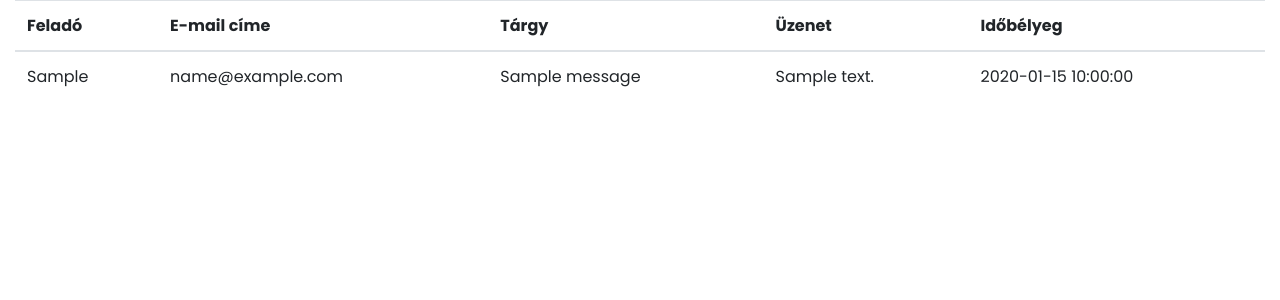
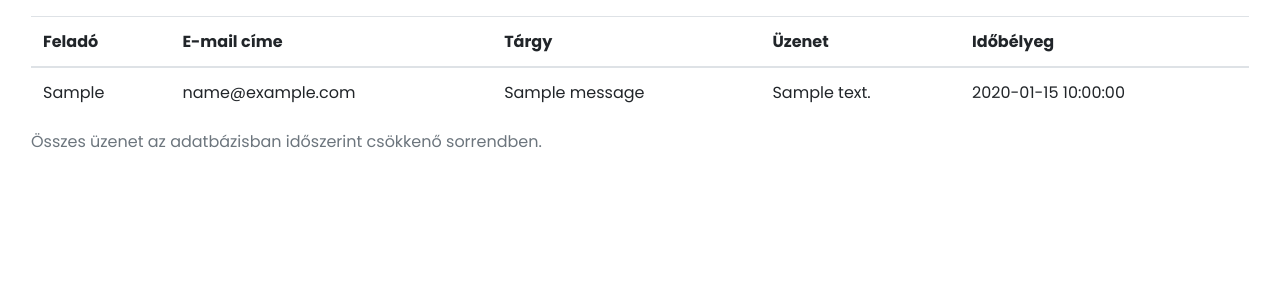
Before and after one commit to jozgyb/WebProgAlapjai, a PHP site: page /uzenetek in a window 1280 px wide. Shown: the part 154-454 px from the top of the page. Run offline with PHP 8.4, Linux system fonts and the light colour scheme; tables that the repository leaves empty hold one stand-in row (values such as "Sample post"); some libraries are stand-ins or nearby versions.

Commit message:
űrlap design frissítés

```diff
--- a/templates/pages/messages.tpl.php
+++ b/templates/pages/messages.tpl.php
@@ -7,8 +7,10 @@ $requestMessagesByChronologicalOrder = "SELECT sender, sendermail, subject, mess
 $queryResult = $mysqli->query($requestMessagesByChronologicalOrder);
 
 ?>
-<div class="table-responsive">
+<div class="col-12">
+    <div class="table-responsive-md">
         <table class="table table-hover">
+        <caption>Összes üzenet az adatbázisban időszerint csökkenő sorrendben.</caption>
             <thead>
                 <tr>
                     <th scope="col">Feladó</th>
@@ -38,3 +40,4 @@ $queryResult = $mysqli->query($requestMessagesByChronologicalOrder);
             </tbody>
         </table>
     </div>
+</div>
```
Lines whose indentation alone changed are shown as unchanged.
